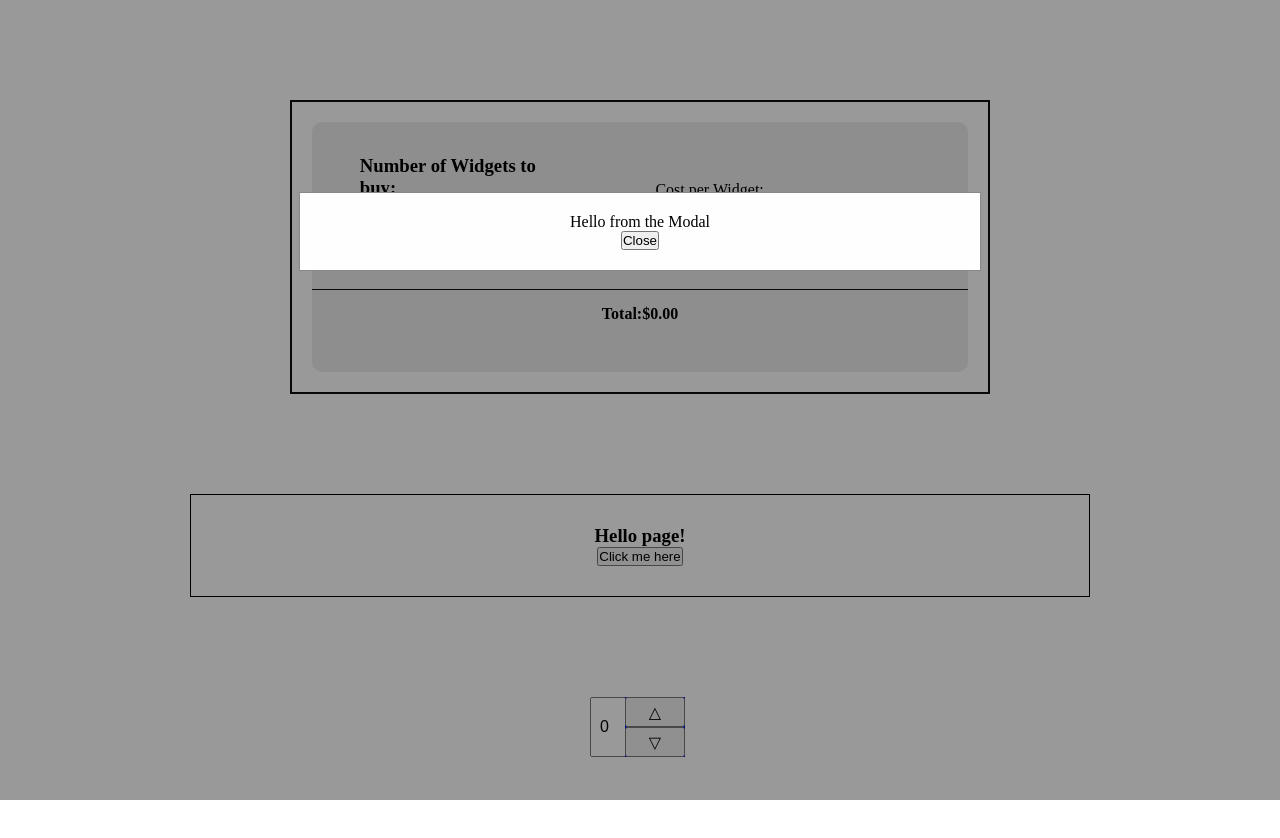
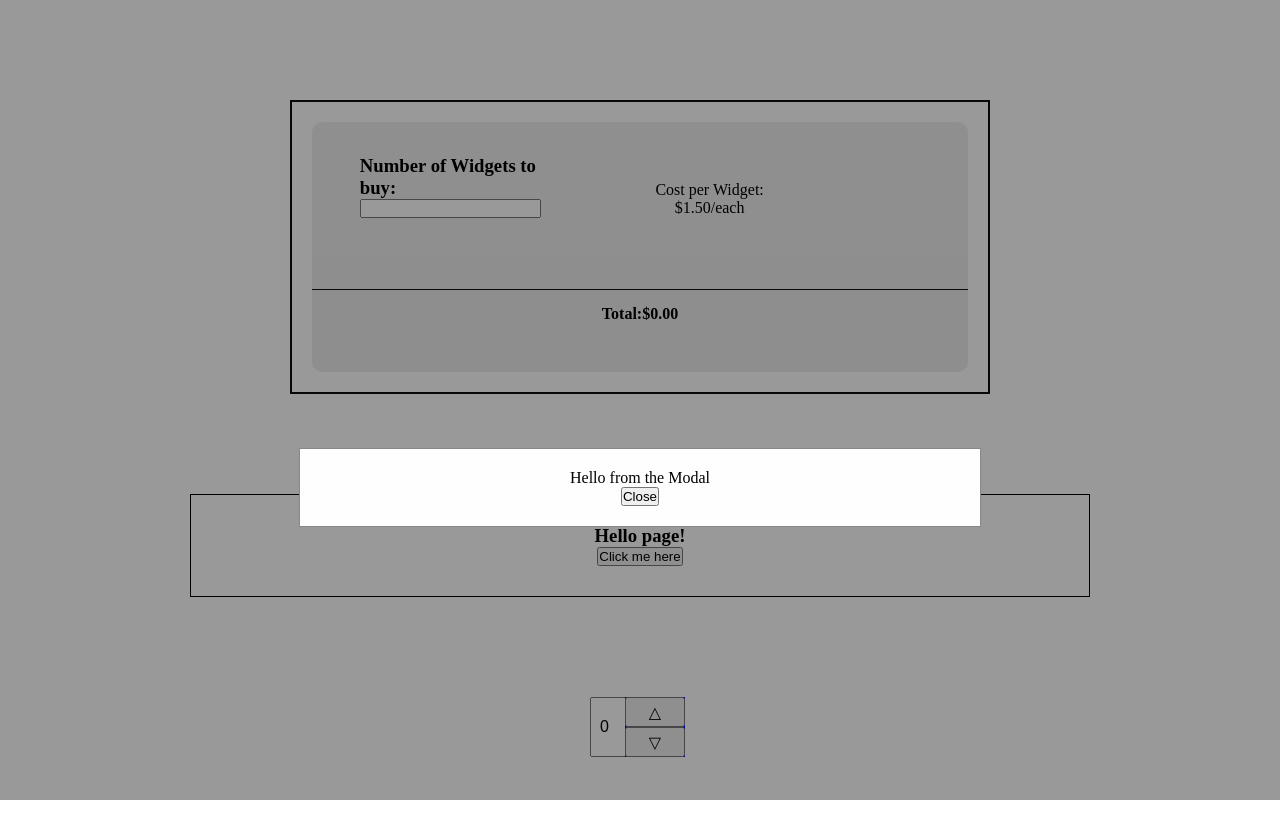
Before and after one commit to punkty/widget, a plain HTML site: page index.html in a window 1280 px wide. Both pictures are taken after a click on the button "Click me here". Drawn offline with Linux system fonts and the light colour scheme.

Commit message:
updated read me cleaned up comments

```diff
--- a/css/main.css
+++ b/css/main.css
@@ -81,7 +81,7 @@ article {
 /* Modal Content/Box */
 .modal-content {
     background-color: #fefefe;
-    margin: 15% auto; /* 15% from the top and centered */
+    margin: 35% auto; /* 35% from the top and centered */
     padding: 20px;
     border: 1px solid #888;
     width: 50%; /* Could be more or less, depending on screen size */
```
Also changed, not shown: index.html (+0 -2 lines), js/main.js (+3 -8 lines), 1 other file.
